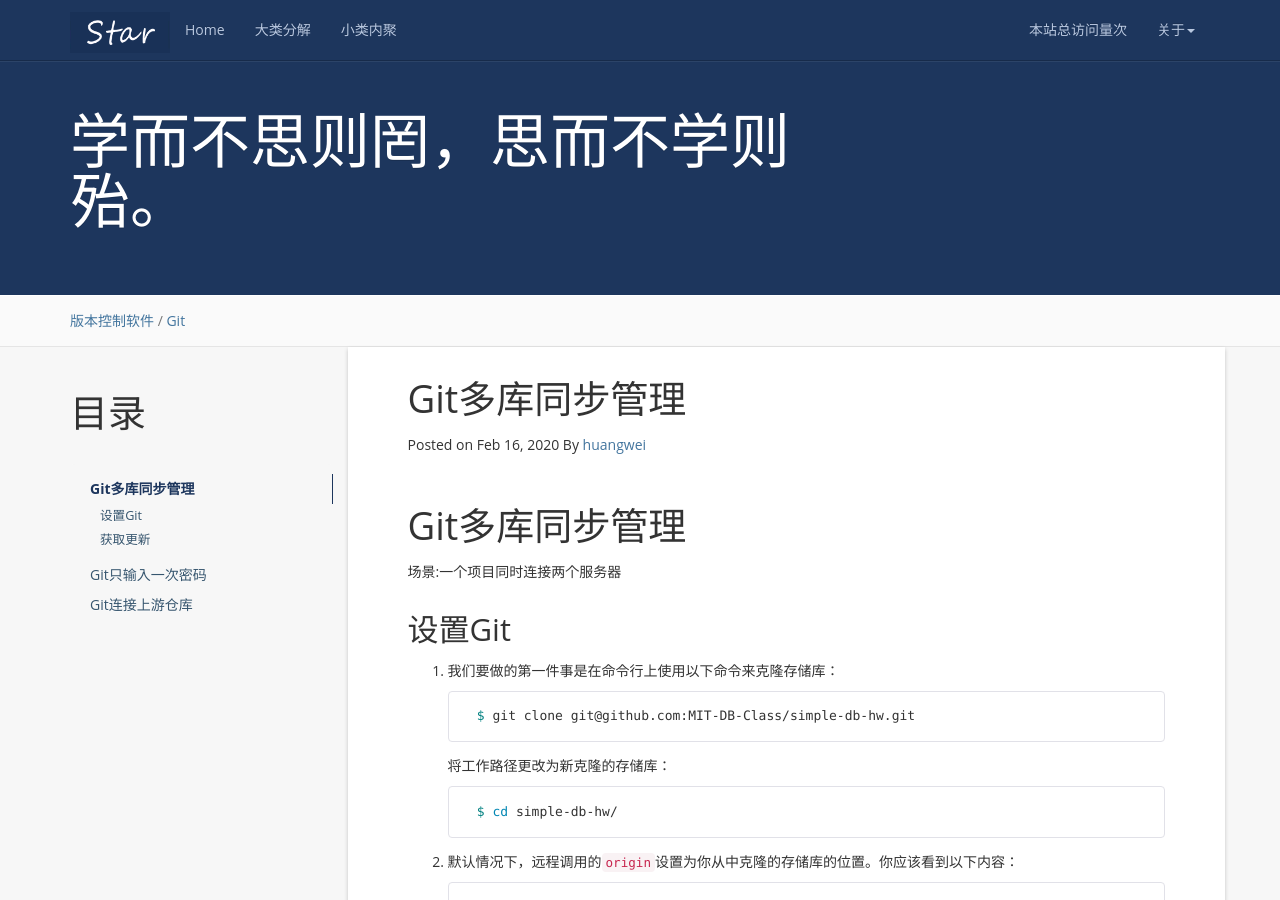
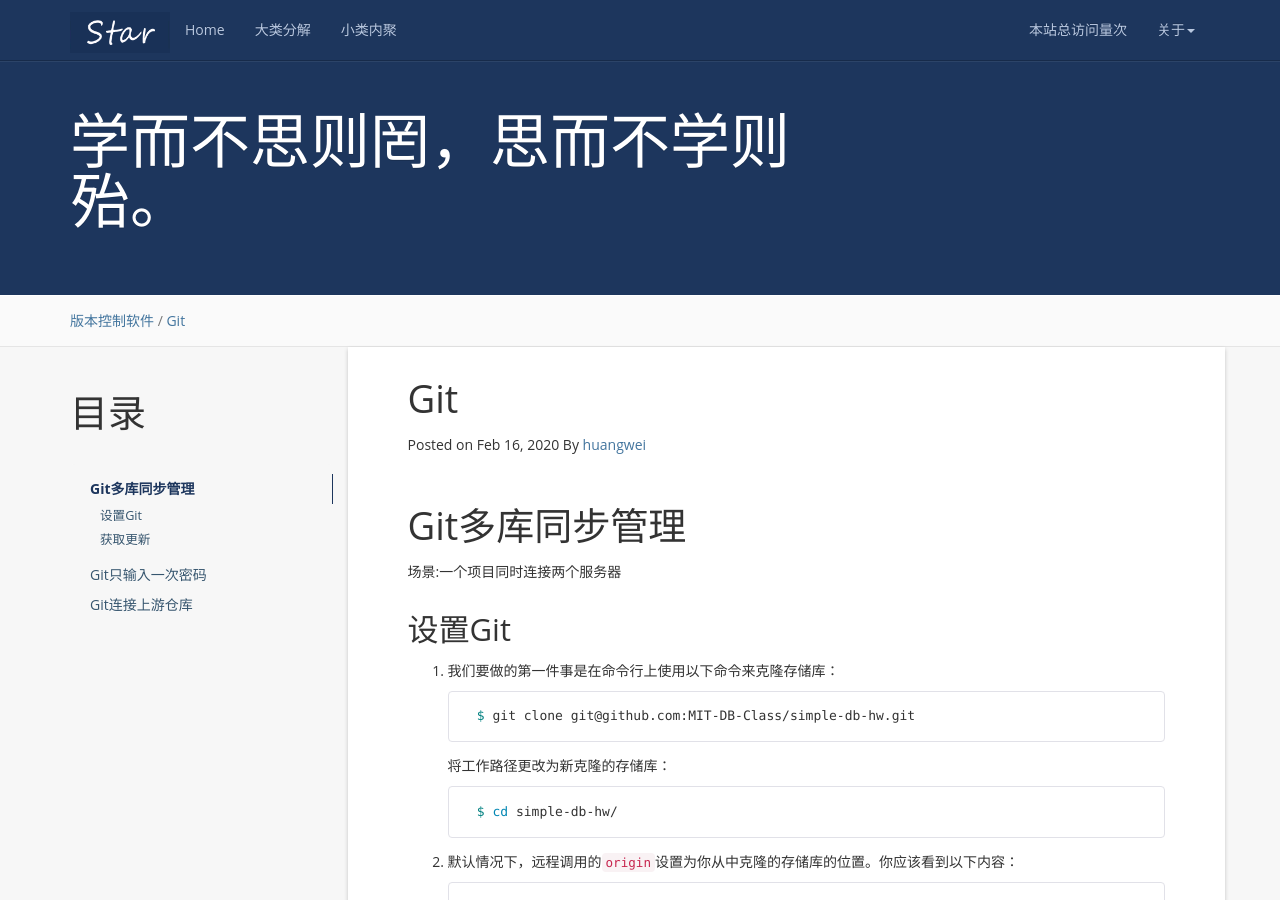
Before and after one commit to mayunmeiyouming/blog, a Jekyll site: the page built from _posts/2020-02-16-Git.md, in a window 1280 px wide and 900 px high. Built offline with Jekyll 4.4.1, drawn with Linux system fonts in a browser that asks for light colours; nearby versions of some CDN libraries; a script that is not in the unit is left out; comment, search, counter and statistics services are not loaded.

Commit message:
修改git.md

```diff
--- a/_posts/2020-02-16-Git manage multi repo.md
+++ b/_posts/2020-02-16-Git.md
@@ -1,6 +1,6 @@
 ---
 layout: post
-title:  "Git多库同步管理"
+title:  "Git"
 date:   2020-02-16 22:16:01 +0800
 categories: 版本控制软件
 tag: Git
```
